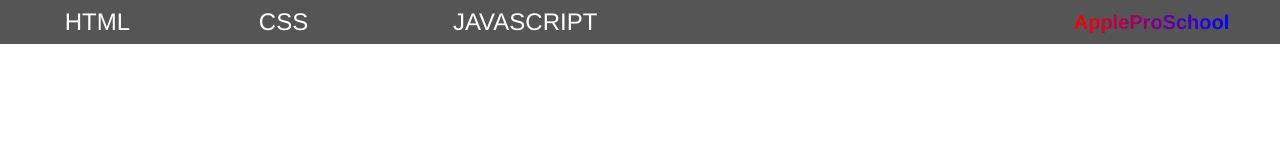
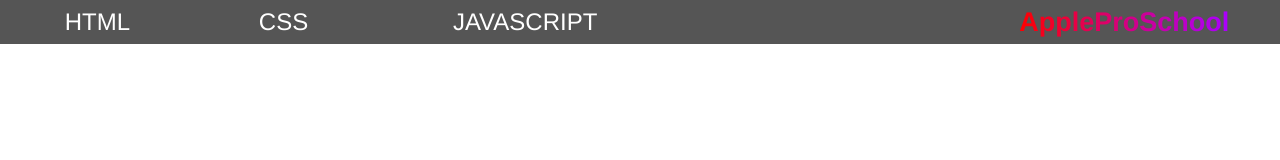
Before and after one commit to AppleProSchool/Adam-Izgin, a plain HTML site: page index.html in a window 1280 px wide. Drawn offline with Linux system fonts and the light colour scheme.

Commit message:
index.html

```diff
--- a/index.html
+++ b/index.html
@@ -55,7 +55,7 @@ body
 	text-align: center;
 	font-size: 56px;
 	margin: 1% 0 0 0;
-	background: linear-gradient(to right, #f00 0%, #00f 100%);
+	background: linear-gradient(to right, #f00 0%, #a0f 100%);
 	-webkit-background-clip: text;
   	-webkit-text-fill-color: transparent;
 }
@@ -393,7 +393,7 @@ body
 				top: 50%;
 				left: 95%;
 				transform: translate(-100%, -50%);
-				font-size: 20px !important;
+				font-size: 27px !important;
 				margin: 0 !important;
 			}
 
```
